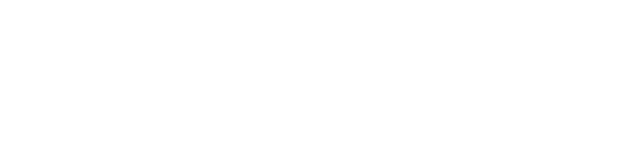
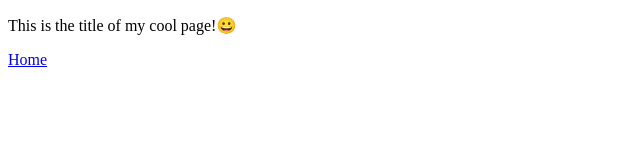
Before and after one commit to tobidaniel-o/collaboration-station, a plain HTML site: page index.html in a window 1280 px wide. Shown: the whole page, without its empty margins (0-640 px from the left). Drawn offline with Linux system fonts and the light colour scheme.

Commit message:
setup header

```diff
--- a/index.html
+++ b/index.html
@@ -7,6 +7,11 @@
   <title>Git Collab Lesson!</title>
 </head>
 <body>
-
+  <header>
+    <p>This is the title of my cool page!😀</p>
+    <div class="navigation">
+      <a href="#">Home</a>
+    </div>
+  </header>
 </body>
 </html>
```
